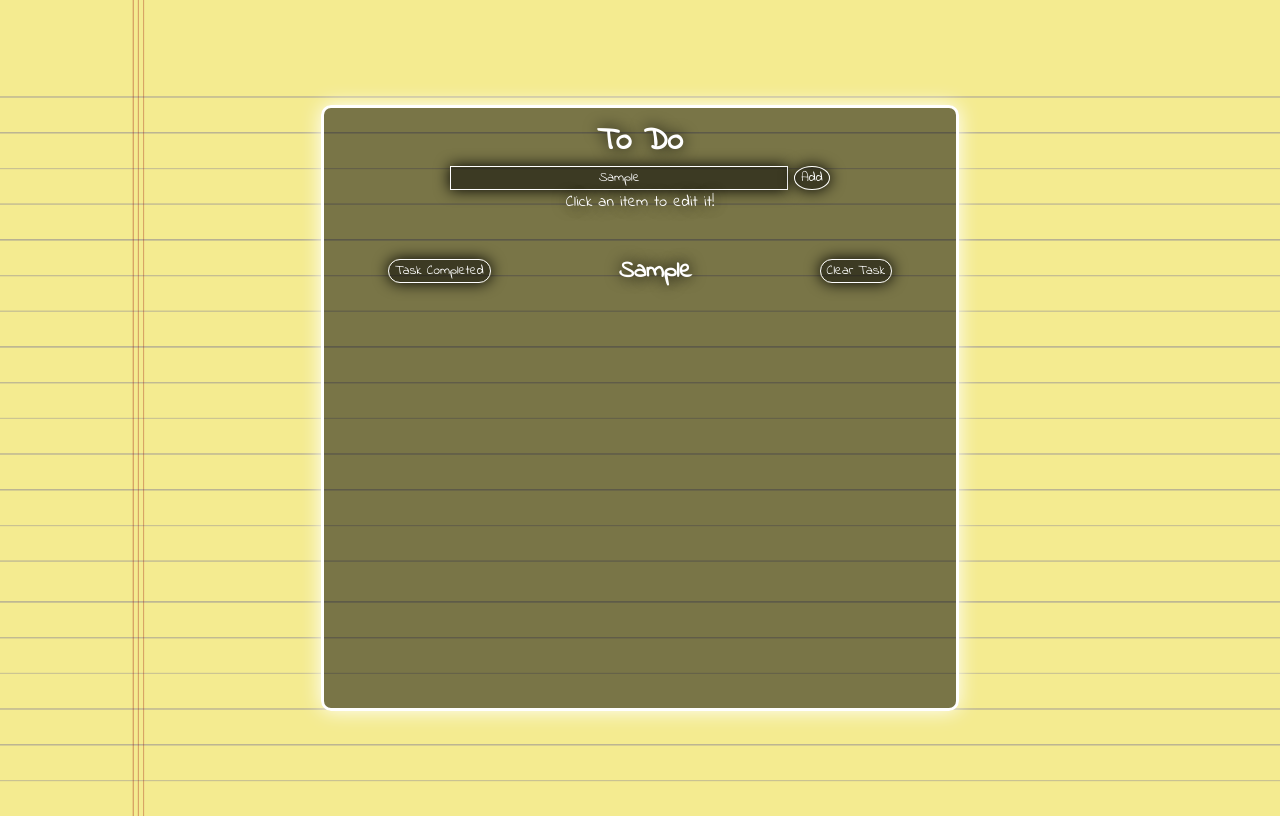
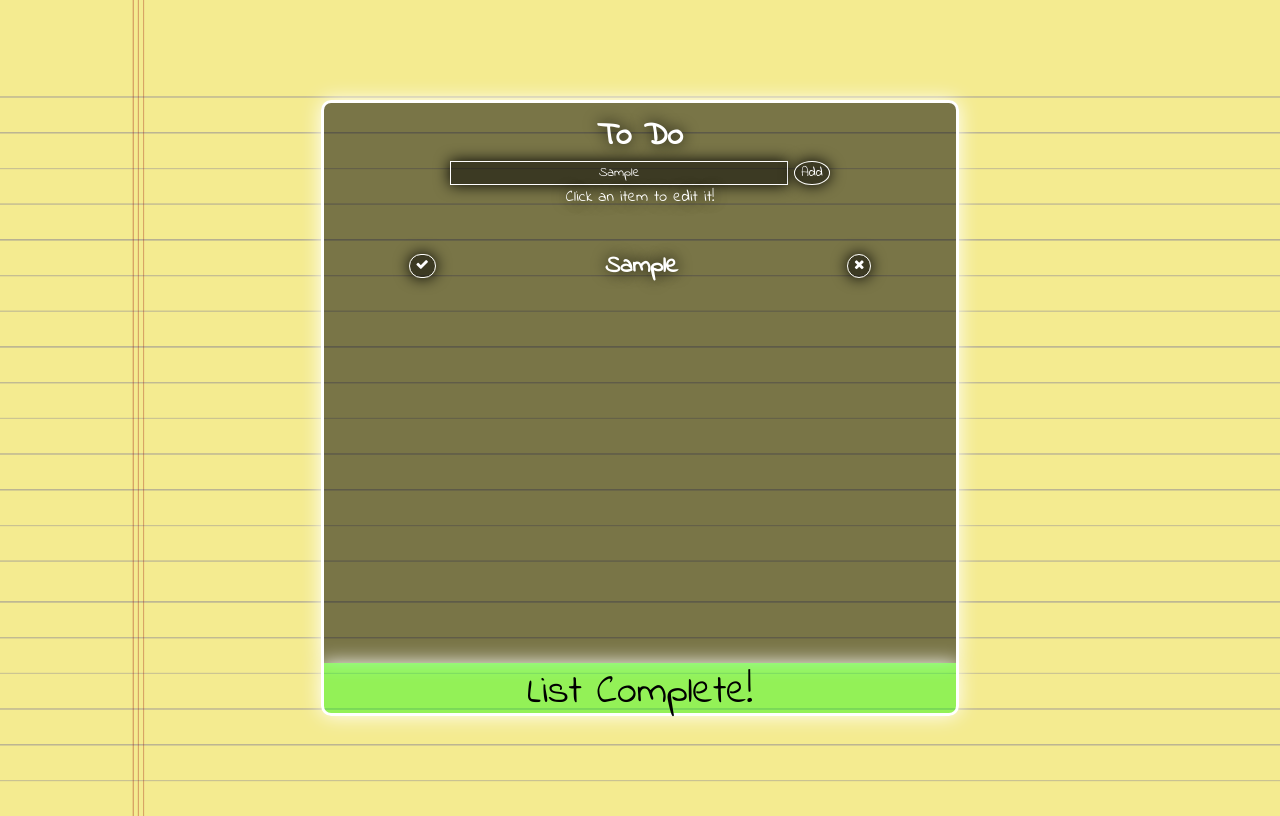
Before and after one commit to troy-becks/todoApp, a plain HTML site: page index.html in a window 1280 px wide. Both pictures are taken after typing "Sample" into the empty fields and a click on the button "Add". Drawn offline with Linux system fonts and the light colour scheme.

Commit message:
cat button

```diff
--- a/css/styles.css
+++ b/css/styles.css
@@ -6,19 +6,27 @@ body {
   background-size: cover;
 }
 
+.body {
+  background-image: url("../img/cat.gif");
+}
+
 .page {
   display: flex;
+  flex-direction: column;
   justify-content: center;
   align-items: center;
   height: 100vh;
 }
 
 .main {
-  height: 75%;
+  height: 70%;
   width: 50%;
   background-color: rgba(0, 0, 0, .5);
-  border: 3px solid #fff;
-  border-radius: 10px;
+  border-top: 3px solid #fff;
+  border-left: 3px solid #fff;
+  border-right: 3px solid #fff;
+  border-top-left-radius: 10px;
+  border-top-right-radius: 10px;
   box-shadow: 0px 0px 20px #fff;
   font-family: "Indie Flower";
   color: #fff;
@@ -84,7 +92,23 @@ body {
 
 .completed:hover {
   background-color: #fff;
-  color: #000;
+  color: #0f0;
+  box-shadow: 0px 0px 15px #fff;
+  cursor: pointer;
+}
+
+.clear {
+  background-color: rgba(0, 0, 0, .5);
+  color: #fff;
+  font-family: "Indie Flower";
+  border-radius: 100px;
+  border: 1px solid #fff;
+  box-shadow: 0px 0px 15px #000;
+}
+
+.clear:hover {
+  background-color: #fff;
+  color: #f00;
   box-shadow: 0px 0px 15px #fff;
   cursor: pointer;
 }
@@ -95,10 +119,37 @@ body {
 }
 
 .edit:hover {
-  color: red;
+  color: blue;
   cursor: pointer;
+  text-shadow: 0px 0px 20px #fff;
 }
 
 p {
   margin: 0;
 }
+
+.finally {
+  background-color: rgba(0, 250, 0, .4);
+  width: 50%;
+  height: 50px;
+  border-left: 3px solid #fff;
+  border-right: 3px solid #fff;
+  border-bottom: 3px solid #fff;
+  border-bottom-left-radius: 10px;
+  border-bottom-right-radius: 10px;
+  box-shadow: 0px 0px 20px #fff;
+  text-align: center;
+  color: #000;
+  font-family: "Indie Flower";
+  font-size: 40px;
+}
+
+.finally:hover {
+  background-color: rgba(0, 250, 0, .6);
+  border-left: 3px solid #0f0;
+  border-right: 3px solid #0f0;
+  border-bottom: 3px solid #0f0;
+  box-shadow: 0px 0px 20px #0f0;
+  cursor: pointer;
+  color: #fff;
+}
--- a/index.html
+++ b/index.html
@@ -4,10 +4,11 @@
   <meta charset="UTF-8">
   <meta name="viewport" content="width=device-width, initial-scale=1.0">
   <meta http-equiv="X-UA-Compatible" content="ie=edge">
+  <link href="https://maxcdn.bootstrapcdn.com/font-awesome/4.7.0/css/font-awesome.min.css" rel="stylesheet" integrity="sha384-wvfXpqpZZVQGK6TAh5PVlGOfQNHSoD2xbE+QkPxCAFlNEevoEH3Sl0sibVcOQVnN" crossorigin="anonymous">
   <link rel="stylesheet" href="css/styles.css">
   <title>ToDo App</title>
 </head>
-<body>
+<body id="body">
   <div class="page">
     <div class="main" id="main">
       <div class="input-area">
@@ -18,6 +19,7 @@
         <p>Click an item to edit it!</p>
       </div>
     </div>
+    <div class="finally" id="catButton">List Complete!</div>
   </div>
   <script src="js/script.js"></script>
 </body>
--- a/js/script.js
+++ b/js/script.js
@@ -1,6 +1,9 @@
 var userItem = document.querySelector("#userItem");
 var addBtn = document.querySelector("#addBtn");
 var main = document.querySelector("#main");
+var cat = document.querySelector("#catButton");
+var body = document.querySelector("#body");
+var page = document.querySelector(".page");
 var done = 0;
 addBtn.addEventListener("click", function(){
   if (userItem.value.length !== 0) {
@@ -9,12 +12,12 @@ addBtn.addEventListener("click", function(){
     var newButton = document.createElement("button");
     var newClear = document.createElement("button");
     newItem.textContent = userItem.value;
-    newButton.textContent = "Task Completed";
-    newClear.textContent = "Clear Task";
+    newButton.innerHTML = "<i class='fa fa-check'></i>";
+    newClear.innerHTML = "<i class='fa fa-times'></i>";
     newItem.classList.add("edit");
     newItemBox.classList.add("item-box");
     newButton.classList.add("completed");
-    newClear.classList.add("completed");
+    newClear.classList.add("clear");
     newItemBox.appendChild(newButton);
     newItemBox.appendChild(newItem);
     newItemBox.appendChild(newClear);
@@ -45,3 +48,10 @@ function complete() {
 function clear() {
   this.parentNode.style.display = "none";
 }
+
+cat.addEventListener("click", function() {
+  body.classList.add("body");
+  main.style.display = "none";
+  cat.style.display = "none";
+
+});
```
Also changed, not shown: img/cat.gif (added).
